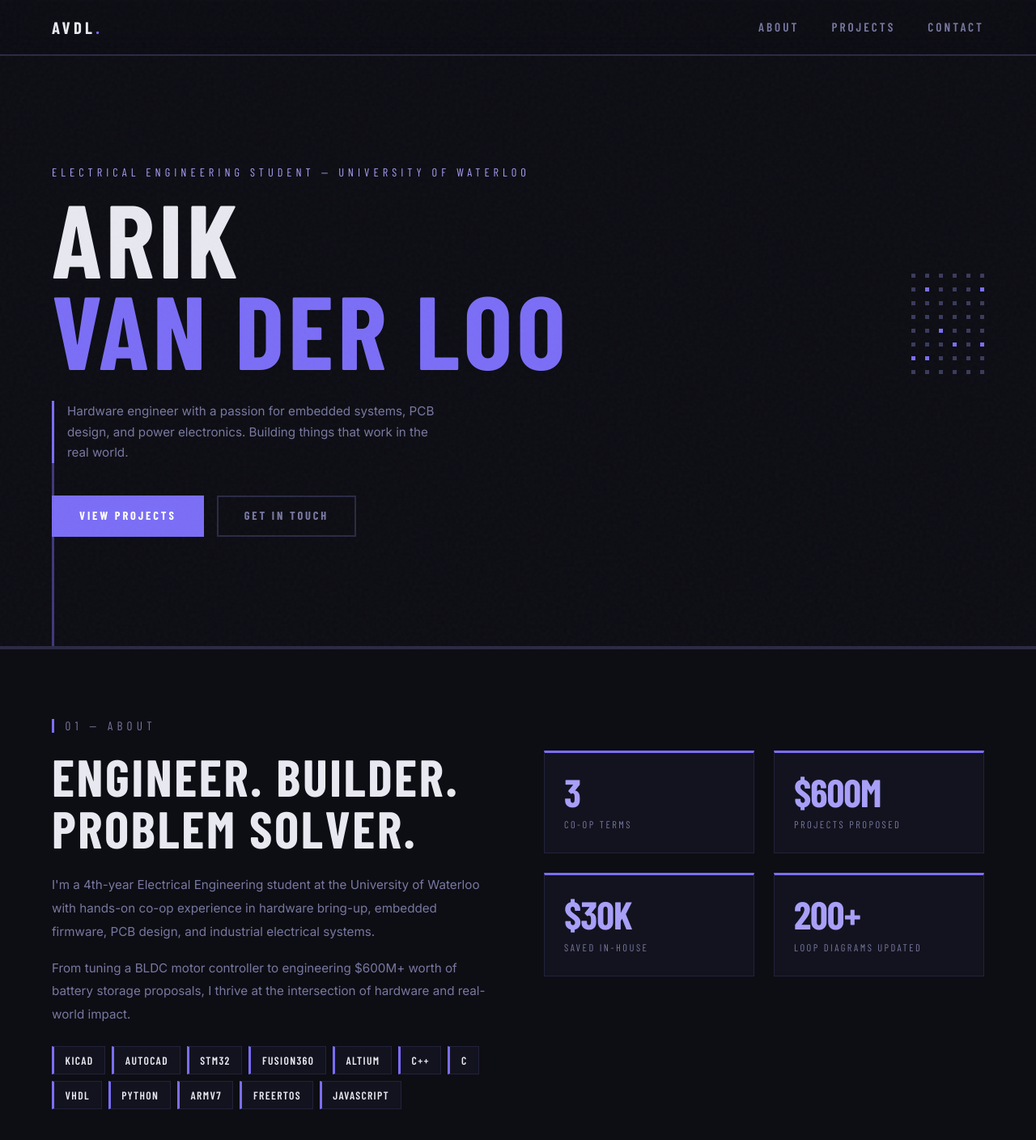
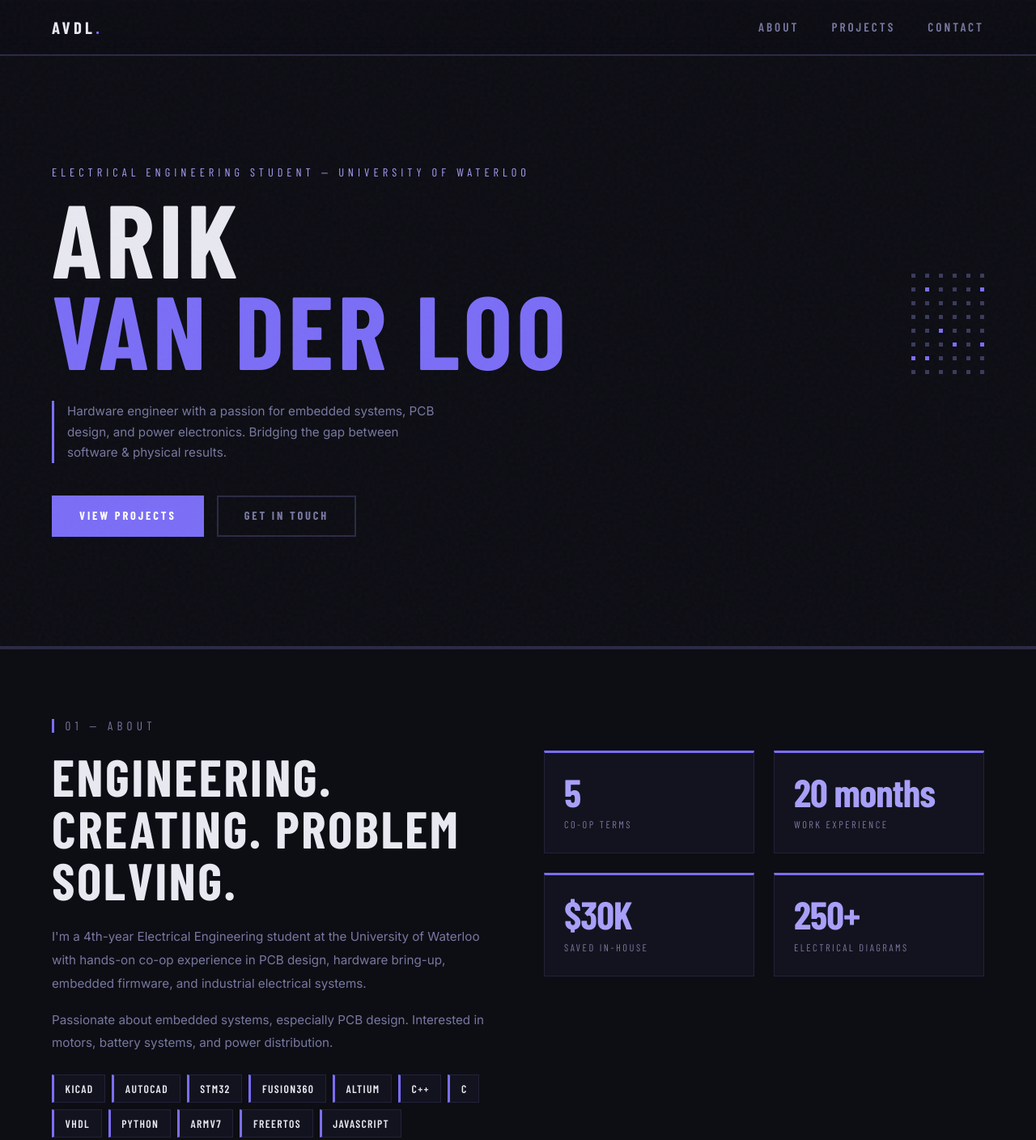
Before and after one commit to Argon-V/argon-v.github.io, a plain HTML site: page index.html in a window 1280 px wide. Shown: the top 1408 px of the page at 81% size. Drawn offline with nearby package versions, Linux system fonts and the light colour scheme; a web font is replaced by a local one.

Commit message:
Rewrote intro and about section. Removed faded bar below hero.

```diff
--- a/index.html
+++ b/index.html
@@ -26,7 +26,7 @@
     <p class="hero-tag">Electrical Engineering Student — University of Waterloo</p>
     <h1>Arik <span class="last-name">Van Der Loo</span></h1>
     <p class="hero-sub">
-      Hardware engineer with a passion for embedded systems, PCB design, and power electronics. Building things that work in the real world.
+      Hardware engineer with a passion for embedded systems, PCB design, and power electronics. Bridging the gap between software & physical results.
     </p>
     <div class="hero-cta">
       <a href="#projects" class="btn btn-primary">View Projects</a>
@@ -40,9 +40,9 @@
     <p class="section-label">01 — About</p>
     <div class="about-grid">
       <div>
-        <h2>Engineer. Builder. Problem Solver.</h2>
-        <p>I'm a 4th-year Electrical Engineering student at the University of Waterloo with hands-on co-op experience in hardware bring-up, embedded firmware, PCB design, and industrial electrical systems.</p>
-        <p>From tuning a BLDC motor controller to engineering $600M+ worth of battery storage proposals, I thrive at the intersection of hardware and real-world impact.</p>
+        <h2>Engineering. Creating. Problem Solving.</h2>
+        <p>I'm a 4th-year Electrical Engineering student at the University of Waterloo with hands-on co-op experience in PCB design, hardware bring-up, embedded firmware, and industrial electrical systems.</p>
+        <p>Passionate about embedded systems, especially PCB design. Interested in motors, battery systems, and power distribution.</p>
         <div class="skills-list">
           <span class="skill-tag">KiCAD</span>
           <span class="skill-tag">AutoCAD</span>
@@ -60,20 +60,20 @@
       </div>
       <div class="stat-grid">
         <div class="stat-box">
-          <div class="stat-num">3</div>
+          <div class="stat-num">5</div>
           <div class="stat-label">Co-op terms</div>
         </div>
         <div class="stat-box">
-          <div class="stat-num">$600M</div>
-          <div class="stat-label">Projects proposed</div>
+          <div class="stat-num">20 months</div>
+          <div class="stat-label">Work Experience</div>
         </div>
         <div class="stat-box">
           <div class="stat-num">$30K</div>
           <div class="stat-label">Saved in-house</div>
         </div>
         <div class="stat-box">
-          <div class="stat-num">200+</div>
-          <div class="stat-label">Loop diagrams updated</div>
+          <div class="stat-num">250+</div>
+          <div class="stat-label">Electrical diagrams</div>
         </div>
       </div>
     </div>
--- a/style.css
+++ b/style.css
@@ -90,17 +90,6 @@ nav {
   padding: 8rem 4rem 4rem;
   position: relative;
   border-bottom: 2px solid var(--rule);
-}
-
-#hero::after {
-  content: '';
-  position: absolute;
-  left: 4rem;
-  bottom: 0;
-  width: 3px;
-  height: 35%;
-  background: var(--accent);
-  opacity: 0.45;
 }
 
 .hero-tag {
```
